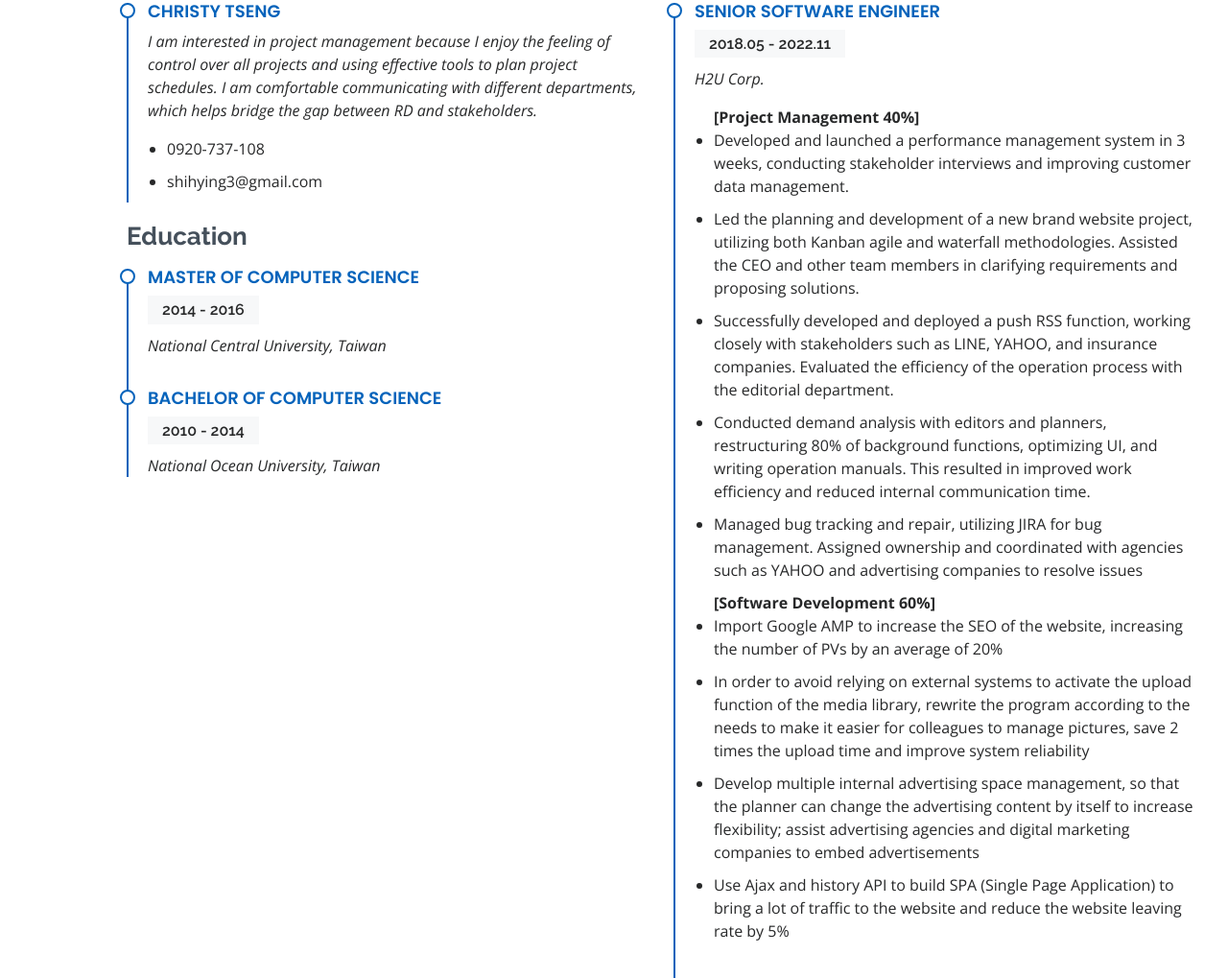
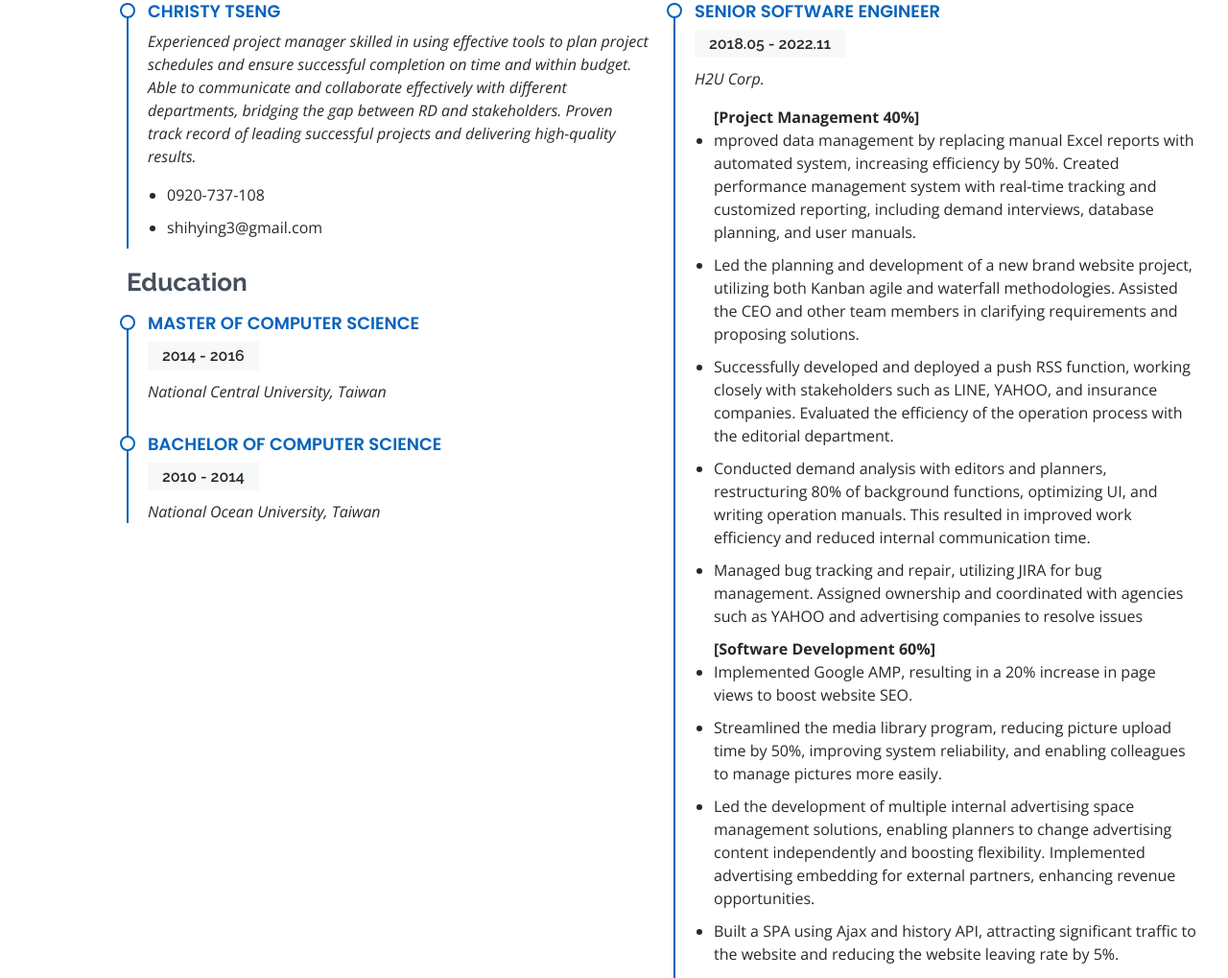
Before and after one commit to christy-t/portfolio, a plain HTML site: page index.html in a window 1280 px wide. Shown: the part 1790-2809 px from the top of the page at 96% size. Drawn offline with nearby package versions, Linux system fonts and the light colour scheme.

Commit message:
resume revised

```diff
--- a/index.html
+++ b/index.html
@@ -148,8 +148,7 @@
             <h3 class="resume-title">Summary</h3>
             <div class="resume-item pb-0">
               <h4>Christy Tseng</h4>
-              <p><em>  I am interested in project management because I enjoy the feeling of control over all projects and using effective tools to plan project schedules.
-                I am comfortable communicating with different departments, which helps bridge the gap between RD and stakeholders.</em></p>
+              <p><em> Experienced project manager skilled in using effective tools to plan project schedules and ensure successful completion on time and within budget. Able to communicate and collaborate effectively with different departments, bridging the gap between RD and stakeholders. Proven track record of leading successful projects and delivering high-quality results.</em></p>
               <ul>
                 <li>0920-737-108</li>
                 <li>shihying3@gmail.com</li>
@@ -176,16 +175,16 @@
               <p><em>H2U Corp. </em></p>
               <ul>
                 <span class="bold">[Project Management 40%] </span>
-                <li>Developed and launched a performance management system in 3 weeks, conducting stakeholder interviews and improving customer data management.</li>
+                <li>mproved data management by replacing manual Excel reports with automated system, increasing efficiency by 50%. Created performance management system with real-time tracking and customized reporting, including demand interviews, database planning, and user manuals.</li>
                 <li>Led the planning and development of a new brand website project, utilizing both Kanban agile and waterfall methodologies. Assisted the CEO and other team members in clarifying requirements and proposing solutions.</li>
                 <li>Successfully developed and deployed a push RSS function, working closely with stakeholders such as LINE, YAHOO, and insurance companies. Evaluated the efficiency of the operation process with the editorial department.</li>
                 <li>Conducted demand analysis with editors and planners, restructuring 80% of background functions, optimizing UI, and writing operation manuals. This resulted in improved work efficiency and reduced internal communication time.</li>
                 <li>Managed bug tracking and repair, utilizing JIRA for bug management. Assigned ownership and coordinated with agencies such as YAHOO and advertising companies to resolve issues</li>
                 <span class="bold">[Software Development 60%] </span>
-                <li>Import Google AMP to increase the SEO of the website, increasing the number of PVs by an average of 20%</li>
-                <li>In order to avoid relying on external systems to activate the upload function of the media library, rewrite the program according to the needs to make it easier for colleagues to manage pictures, save 2 times the upload time and improve system reliability</li>
-                <li>Develop multiple internal advertising space management, so that the planner can change the advertising content by itself to increase flexibility; assist advertising agencies and digital marketing companies to embed advertisements</li>
-                <li>Use Ajax and history API to build SPA (Single Page Application) to bring a lot of traffic to the website and reduce the website leaving rate by 5%</li>
+                <li>Implemented Google AMP, resulting in a 20% increase in page views to boost website SEO.</li>
+                <li>Streamlined the media library program, reducing picture upload time by 50%, improving system reliability, and enabling colleagues to manage pictures more easily.</li>
+                <li>Led the development of multiple internal advertising space management solutions, enabling planners to change advertising content independently and boosting flexibility. Implemented advertising embedding for external partners, enhancing revenue opportunities.</li>
+                <li>Built a SPA using Ajax and history API, attracting significant traffic to the website and reducing the website leaving rate by 5%.</li>
               </ul>
 
             </div>
```
